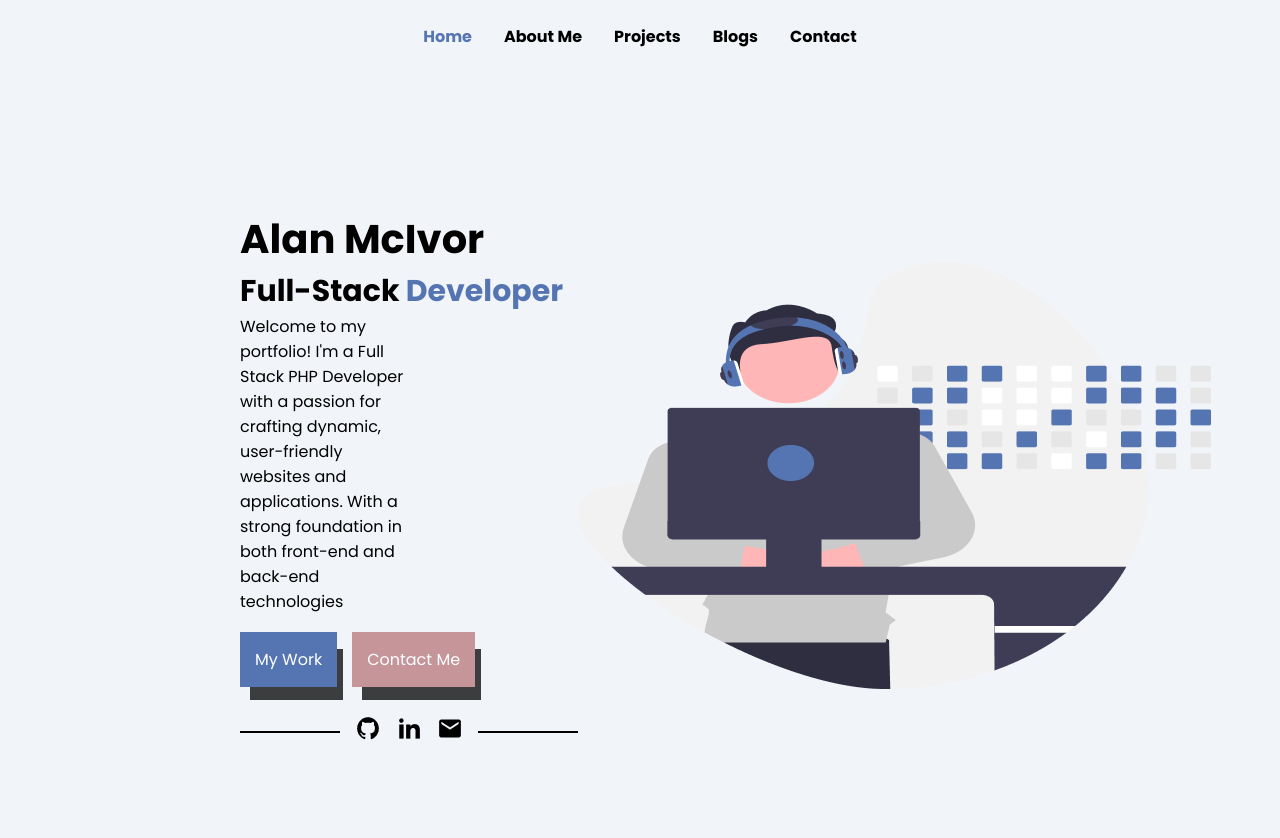
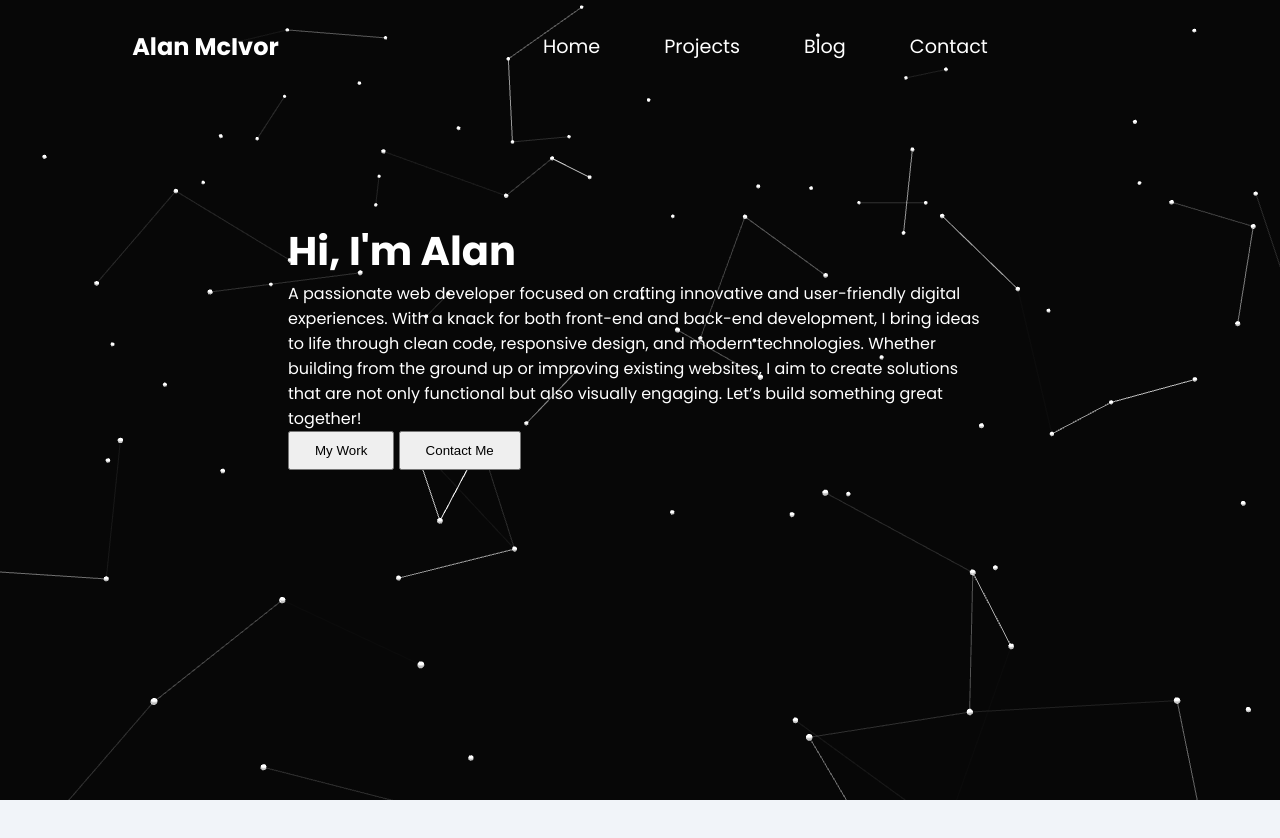
Before and after one commit to AlanMcIvor/Portfolio, a plain HTML site: page index.html in a window 1280 px wide. After the commit the page ends 800 px from the top, so only its background shows below. Drawn offline with nearby package versions, Linux system fonts and the light colour scheme; animation ran at ten frames a second.

Commit message:
updates vantajs

```diff
--- /dev/null
+++ b/birds.js
@@ -0,0 +1,17 @@
+window.addEventListener("DOMContentLoaded", () => {
+  VANTA.NET({
+    el: "#home_birds",
+    mouseControls: true,
+    touchControls: true,
+    gyroControls: false,
+    minHeight: 200.0,
+    minWidth: 200.0,
+    scale: 1.0,
+    scaleMobile: 1.0,
+    color: 0xffffff,
+    backgroundColor: 0x70707,
+    points: 8.0,
+    maxDistance: 17.0,
+    spacing: 20.0,
+  });
+});
--- a/index.html
+++ b/index.html
@@ -6,42 +6,38 @@
     <link rel="stylesheet" href="styles.css" />
     <title>Alan McIvor | Portfolio</title>
   </head>
-  <body>
+  <body id="home_birds">
     <header>
       <nav>
+        <h1 class="logo">Alan McIvor</h1>
         <ul>
-          <li><a class="active" href="index.html">Home</a></li>
-          <li><a href="aboutMe.html">About Me</a></li>
-          <li><a href="projects.html">Projects</a></li>
-          <li><a href="https://alanmcivoronline.com/">Blogs</a></li>
-          <li><a href="contact.html">Contact</a></li>
+          <li><a href="index.html">Home</a></li>
+          <li><a href="">Projects</a></li>
+          <li><a href="">Blog</a></li>
+          <li><a href="">Contact</a></li>
         </ul>
       </nav>
     </header>
 
     <main class="home_main">
-      <div class="home_text">
-        <h1>Alan McIvor</h1>
-        <h2>Full-Stack <span>Developer</span></h2>
+      <div class="main_txt">
+        <h1>Hi, I'm Alan</h1>
         <p>
-          Welcome to my portfolio! I'm a Full Stack PHP Developer with a passion
-          for crafting dynamic, user-friendly websites and applications. With a
-          strong foundation in both front-end and back-end technologies
+          A passionate web developer focused on crafting innovative and
+          user-friendly digital experiences. With a knack for both front-end and
+          back-end development, I bring ideas to life through clean code,
+          responsive design, and modern technologies. Whether building from the
+          ground up or improving existing websites, I aim to create solutions
+          that are not only functional but also visually engaging. Let’s build
+          something great together!
         </p>
-        <div class="btn_container">
-          <a class="home_btn" href="projects.html">My Work</a>
-          <a class="home_btn secondary_btn" href="contact.html">Contact Me</a>
-        </div>
-        <div class="social_links">
-          <a href=""><img src="assets/mdi_github.png" alt="" /></a>
-          <a href=""><img src="assets/ri_linkedin-fill.png" alt="" /></a>
-          <a href=""><img src="assets/ic_baseline-email.png" alt="" /></a>
-        </div>
-      </div>
-      <div class="home_img">
-        <img src="assets/home_image.png" alt="" />
+        <button>My Work</button>
+        <button>Contact Me</button>
       </div>
     </main>
-    <script src="script.js"></script>
+    <script src="https://cdnjs.cloudflare.com/ajax/libs/three.js/r121/three.min.js"></script>
+    <script src="https://cdnjs.cloudflare.com/ajax/libs/vanta/0.5.24/vanta.net.min.js"></script>
+
+    <script src="birds.js"></script>
   </body>
 </html>
--- a/styles.css
+++ b/styles.css
@@ -37,106 +37,44 @@ a {
 body {
   background-color: var(--background);
   font-family: "poppins", "sans-serif";
+  min-height: 100dvh;
+  color: white;
 }
 
 /* header */
 
+nav {
+  display: flex;
+  align-items: center;
+  justify-content: space-around;
+}
+
+.logo {
+  font-size: 24px;
+}
+
 nav ul {
   display: flex;
   align-items: center;
-  justify-content: center;
-  padding-top: 1.5em;
-  font-weight: bold;
+  margin-right: 10em;
+  padding-block: 2em;
+}
+
+nav ul li a {
+  color: white;
+  font-size: 1.2em;
 }
 
 nav ul li:not(:last-child) {
-  margin-right: 2em;
-}
-
-nav ul li a {
-  display: block;
-  transition: 300ms ease-in-out;
-}
-
-nav ul li a:hover {
-  transform: translateY(2px);
-}
-
-.active {
-  color: var(--secondary);
+  margin-right: 4em;
 }
 
 /* home main */
 .home_main {
-  display: flex;
-  align-items: center;
-  margin-block: 10em;
-  margin-inline: 15em;
+  margin-inline: 18em;
+  margin-top: 8em;
 }
 
-span {
-  color: var(--secondary);
+button {
+  padding: 10px 25px;
 }
-
-.home_text p {
-  max-width: 50%;
-}
-
-.btn_container {
-  display: flex;
-}
-
-.home_btn {
-  background-color: var(--secondary);
-  padding: 15px;
-  color: white;
-  margin-block: 18px;
-  -webkit-box-shadow: 8px 15px 0px -2px rgba(0, 0, 0, 0.75);
-  -moz-box-shadow: 8px 15px 0px -2px rgba(0, 0, 0, 0.75);
-  box-shadow: 8px 15px 0px -2px rgba(0, 0, 0, 0.75);
-}
-
-.home_btn:not(:last-child) {
-  margin-right: 15px;
-}
-
-.secondary_btn {
-  background: var(--highlight);
-}
-
-.social_links {
-  display: flex;
-  align-items: center;
-  text-align: center;
-  width: 100%;
-  margin-top: 10px;
-}
-
-.social_links::before {
-  content: "";
-  width: 100px;
-  height: 2px;
-  background-color: black;
-  margin-right: 15px;
-}
-
-.social_links::after {
-  content: "";
-  width: 100px;
-  height: 2px;
-  background-color: black;
-  margin-left: 15px;
-}
-
-.social_links a:not(:last-child) {
-  margin-right: 15px;
-}
-
-.social_links a {
-  display: block;
-  transition: 300ms ease-in-out;
-}
-
-.social_links a:hover {
-  transform: translateY(2px);
-}
```
